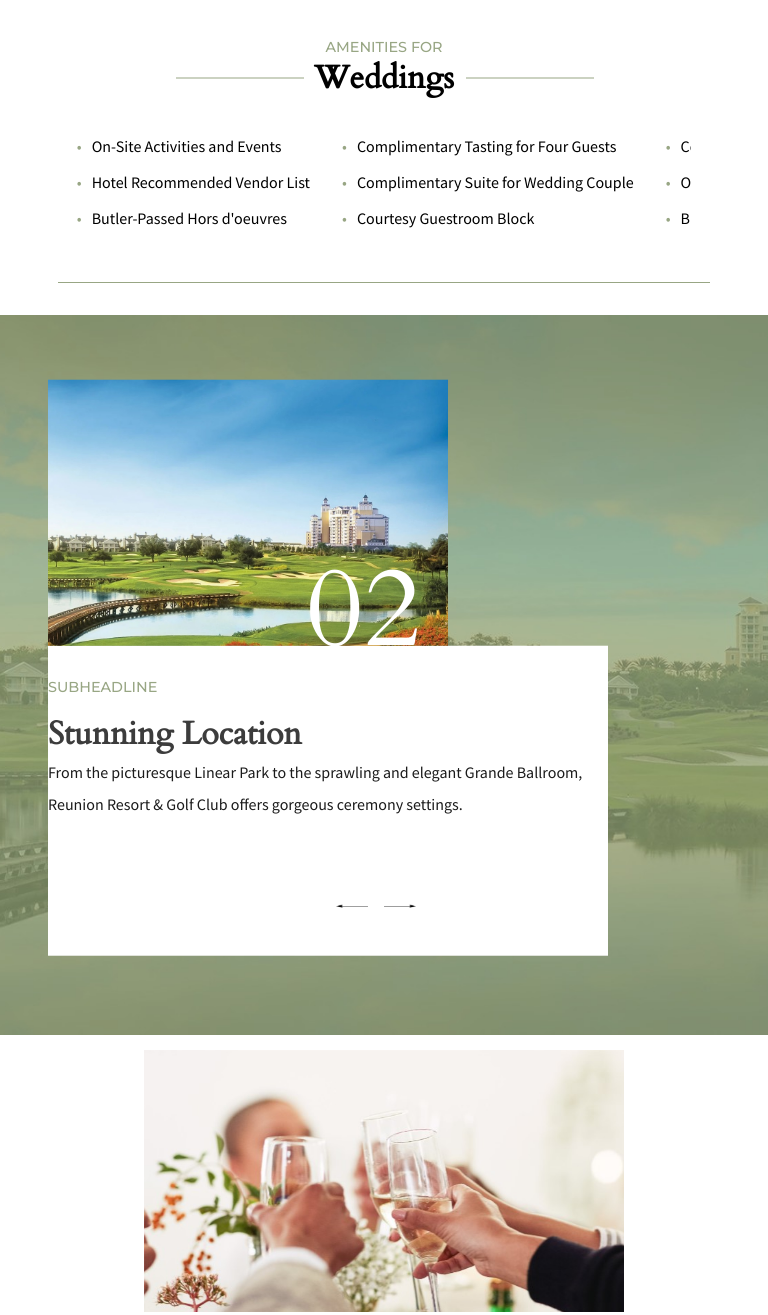
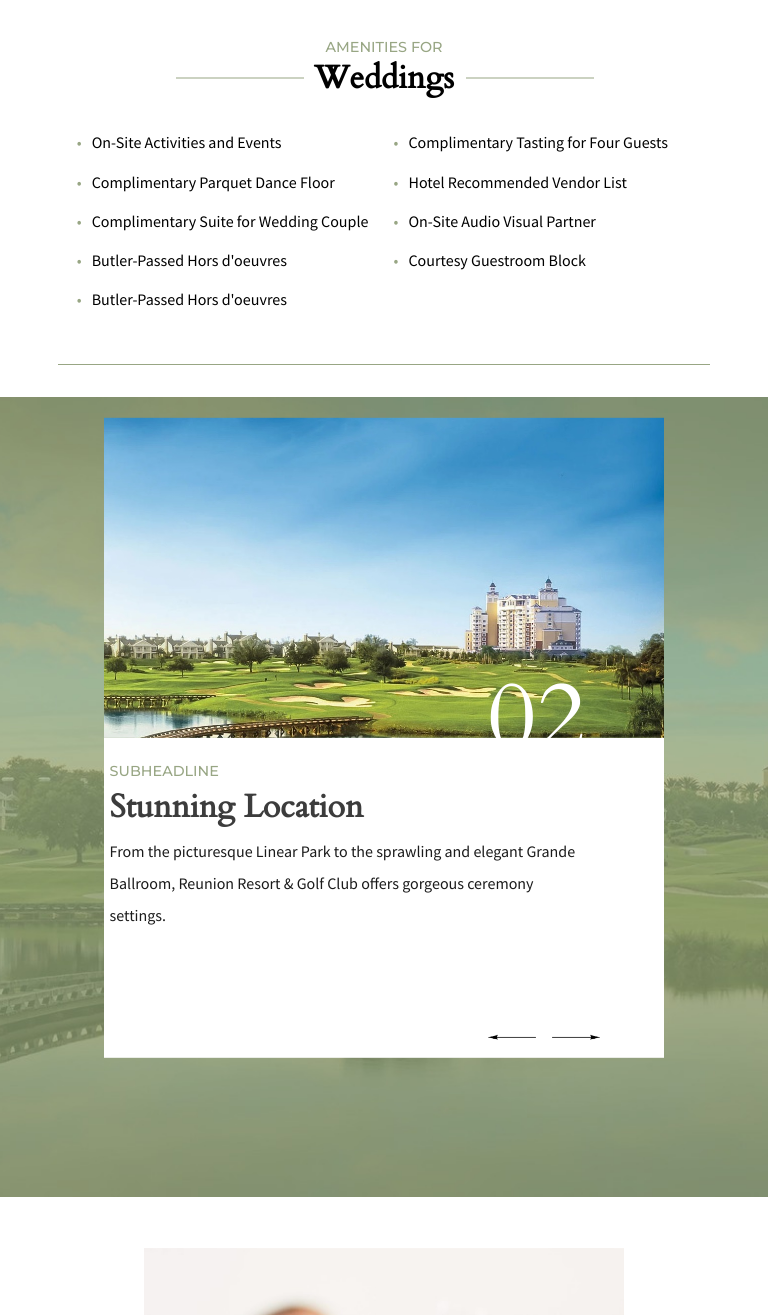
Before and after one commit to Zeligoland/prod-test-tambourine, a plain HTML site: page index.html in a window 768 px wide. Shown: the top 1315 px of the page. Drawn offline with nearby package versions, Linux system fonts and the light colour scheme.

Commit message:
Update style.css

```diff
--- a/style.css
+++ b/style.css
@@ -262,7 +262,6 @@
   /*Media queries para primera sección*/
 
   .section1, .section2, .section3 {
-
     overflow-x: hidden;
   }
 
@@ -302,14 +301,19 @@
 
     /*Inicio media queries sección 2*/
 
+    .section2{
+      height: 100vh;
+    }
+
     .section2__card-container{
       flex-direction: column-reverse;
+      align-items: center;
       text-align: left;
       margin: 3.0rem;
-        bottom: 0px;
       transform: translateY(22%);
       height: 80%;
-        margin-top:-220px;
+      margin-top:-52%;
+      margin-bottom:0;
     }
 
     .section2__card-text {
@@ -317,32 +321,32 @@
   }
 
     .section2__card-subheadline{
-        margin-top: 2rem;
+      margin-top: 1.5rem;
       font-size: 0.9rem;
+      margin-left: 1%;
   }
 
   .section2__card-title{
-        font-size: 2rem
+      font-size: 2rem;
+      margin-top: 1%;
+      margin-left: 1%;
   }
 
   .section2__card-text--p {
       font-size: 1rem;
+      margin: 1%;
+      width: 86%;
   }
 
   .right-arrow-img,
   .left-arrow-img {
-        width: 2rem;
-    }
-
-    .section2__card-img {
-      height: 60vh;
-      width: 50vh;
+      width: 3rem;
   }
 
   .section2__card-img p {
-        bottom: -2.5rem;
-        right: 1.7rem;
-        font-size: 7rem;
+    bottom: -14%;
+    right: 14%;
+    font-size: 6rem;
   }
 
     .section2__card-container {
@@ -350,25 +354,32 @@
   }
 
   .section2__button-container {
-      bottom: 2.3rem;
-      right: 11.5rem;
+    bottom: 0.4rem;
+    right: 3.5rem;
     }
 
   /*Inicio media queries sección 3*/
 
   .section3 {
     flex-direction: column;
+    margin-top: 2rem;
+    height: 120vh;
   }
   .section3__card-img{
+    display:flex;
     margin-right: 0;
   }
 
     .section3__card-subheadline {
-        font-size: 0.9rem
+      font-size: 0.9rem;
     }
 
     .section3__card-title{
-        font-size: 2rem
+      font-size: 2rem;
+    }
+
+    .section3__card-container{
+      margin-top:2rem;
     }
 
     .section3__card-text--p{
@@ -376,26 +387,38 @@
     }
   }
 
-  /* Estilos para pantallas medianas */
-  @media screen and (min-width: 768px) {
+/* Estilos para pantallas medianas, tablet y laptop pequeña */
 
-    /*Seccion 1*/
+@media screen and (min-width: 768px) and (max-width: 1024px) {
+
+.section__title::before,
+.section__title::after {
+    right: calc(100% + 10px);
+    width: 8rem;
+  }
+
+.section__service-list-container {
+    width: 100%;
+    margin: 1rem 1rem;
+}
 
 .section__service-list {
-        display: grid;
-        grid-template-columns: repeat(3, 1fr);
-        grid-gap: 1.0rem 2.0rem;
-        margin-top: 1.2rem;
-        text-align: left;
+    grid-template-columns: repeat(2, 1fr);
   }
 
 .section__service-item  {
     font-size: 1rem;
 }
 
+.section_line-bottom {
+    width: 85%;
+    margin-bottom: 2rem;
+  }
+}
+
   /*Seccion 2*/
 
-  }
+
 
 /* Estilos para pantallas grandes */
 /* @media screen and (min-width: 1024px) {
```
Lines whose indentation alone changed are shown as unchanged.
